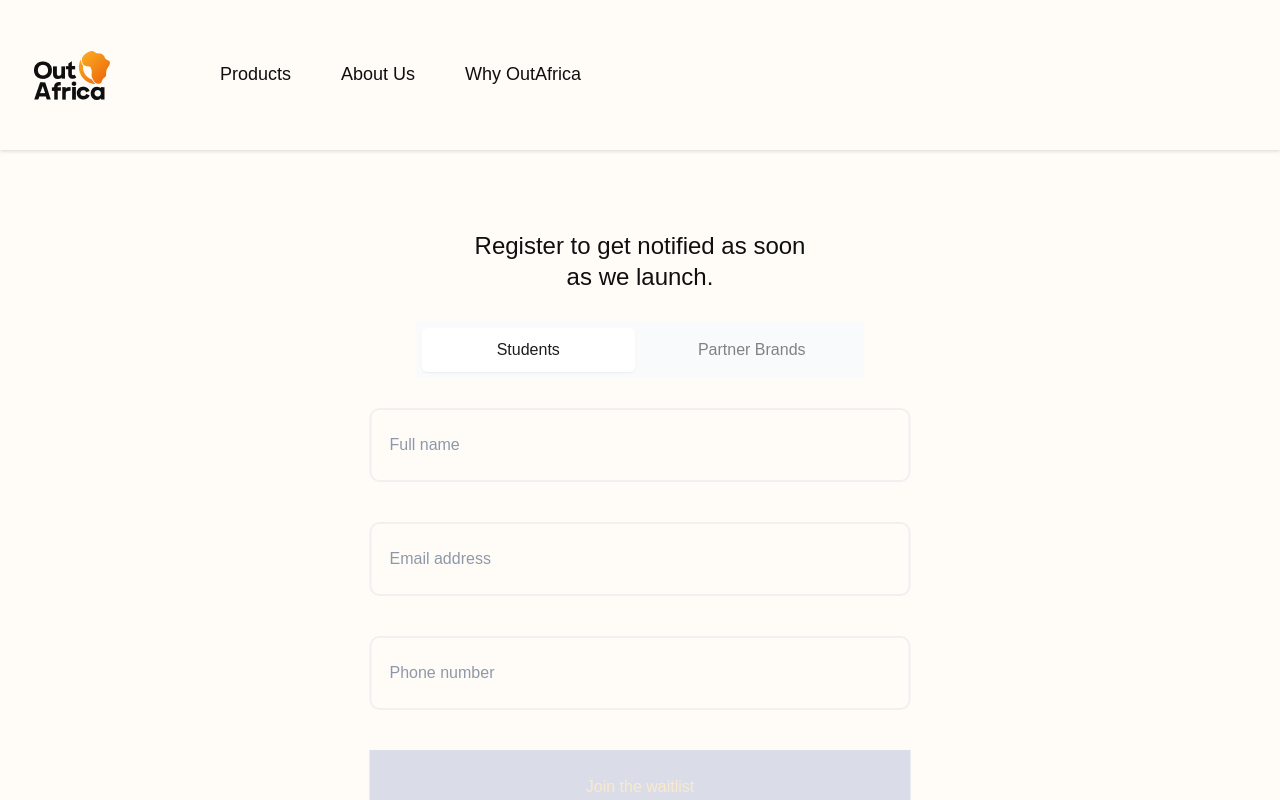
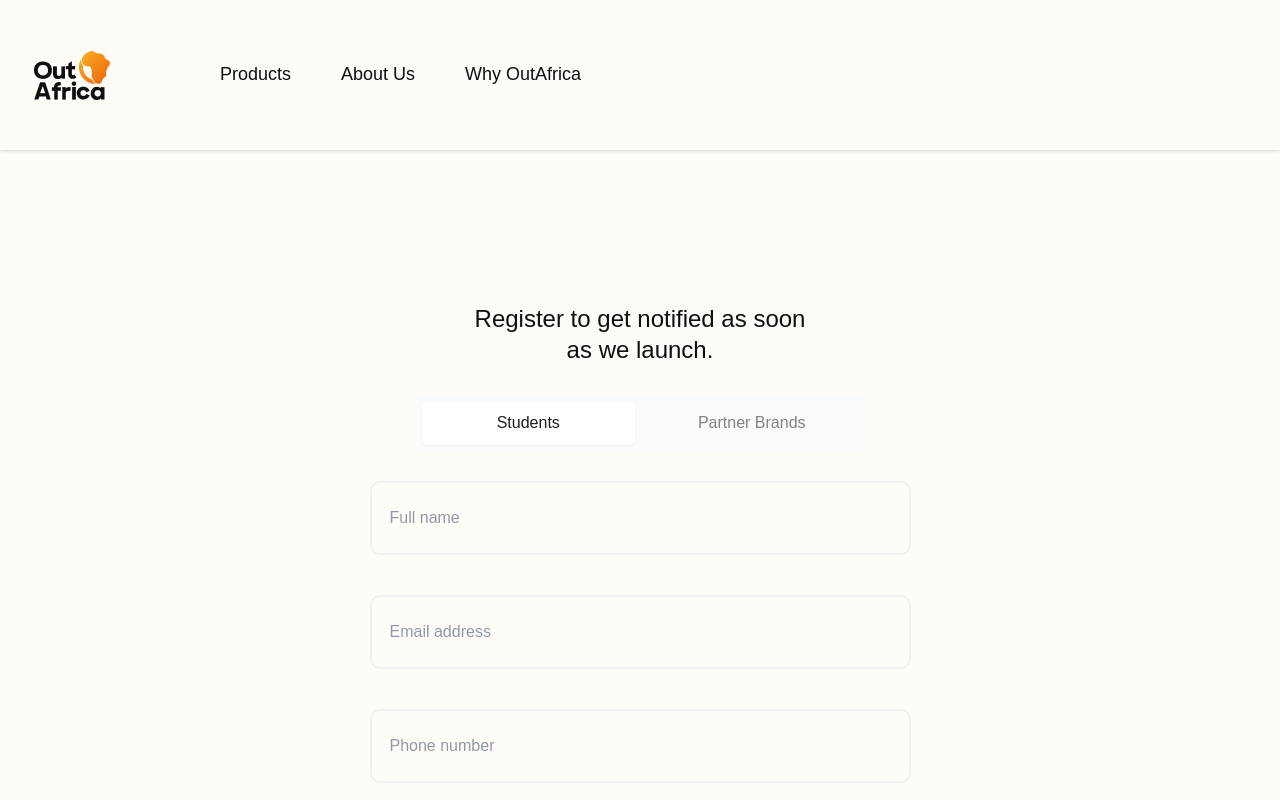
Before and after one commit to Ola-Adeeko/out-africa, a React (Create React App) app: page /register in a window 1280 px wide. Shown: the top 800 px of the page. Built offline with nearby package versions, Linux system fonts and the light colour scheme.

Commit message:
register page bug fix

```diff
--- a/src/App.js
+++ b/src/App.js
@@ -16,7 +16,6 @@ function App() {
         <Route exact path="/register" element={<Register />} />
         <Route exact path="/register/success" element={<Success />} />
       </Routes>
-
       <Footer />
     </div>
   );
--- a/src/component/footer/footer.css
+++ b/src/component/footer/footer.css
@@ -90,7 +90,4 @@
   html {
     font-size: 75%;
   }
-  .intro {
-    background: red;
-  }
 } /* 1rem = 12px; 12px/16 = 75% */
--- a/src/component/form-input/form-input.css
+++ b/src/component/form-input/form-input.css
@@ -76,7 +76,7 @@ input {
   border-radius: 10px;
   height: fit-content;
   position: absolute;
-  top: -180px;
+  bottom: -180px;
   font-size: 16px;
   line-height: 24px;
   font-weight: 400;
--- a/src/component/form-input/form-input.jsx
+++ b/src/component/form-input/form-input.jsx
@@ -1,7 +1,7 @@
 import React from "react";
 import { useState } from "react";
 import { BsAsterisk } from "react-icons/bs";
-import { MdKeyboardArrowUp } from "react-icons/md";
+import { MdKeyboardArrowUp, MdKeyboardArrowDown } from "react-icons/md";
 import "./form-input.css";
 
 export const FormInput = ({ handleChange, label, error, ...otherProps }) => (
@@ -41,7 +41,7 @@ export const FormDropdownInput = ({
         required
       />
       <figure onClick={() => setShow(!show)}>
-        <MdKeyboardArrowUp />
+        {show ? <MdKeyboardArrowUp /> : <MdKeyboardArrowDown />}
       </figure>
       <span className="f-label">{label}</span>
       <div className={error ? "error-star" : "close"}>
--- a/src/component/register/register.css
+++ b/src/component/register/register.css
@@ -1,21 +1,23 @@
 .reg-page {
+  width: 100%;
   margin-top: 150px;
   margin-bottom: 150px;
   min-height: 100vh;
-  position: relative;
+  display: flex;
+  justify-content: center;
+  align-items: center;
   background: #fffcf8;
 }
+
 .reg-container {
+  margin-top: 100px;
   width: 541px;
-  position: absolute;
-  top: 10%;
-  left: 50%;
-  transform: translate(-50%, 0);
   display: flex;
   flex-direction: column;
   gap: 30px;
   align-items: center;
 }
+
 .r-head {
   height: 62px;
   max-width: 338px;
@@ -25,6 +27,7 @@
   text-align: center;
   color: #0f0f0f;
 }
+
 .form-head {
   width: 447px;
   height: 56px;
@@ -85,3 +88,12 @@
     margin-bottom: 150px;
   }
 }
+@media (max-width: 56.25em) {
+  /* For Tab-port  56.25em= 900px/16px */
+  html {
+    /* font-size: 31.25%; */
+  }
+  .reg-container {
+    margin-top: 30px;
+  }
+}
```
